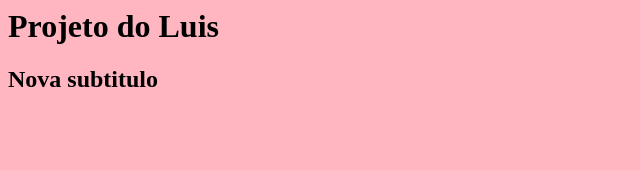
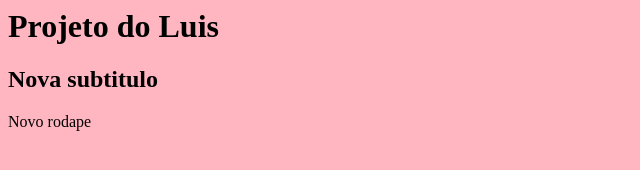
Before and after one commit to LuisFernando93/git-curso, a plain HTML site: page index.html in a window 1280 px wide. Shown: the whole page, without its empty margins (0-640 px from the left). Drawn offline with Linux system fonts and the light colour scheme.

Commit message:
adicionado rodape

```diff
--- a/index.html
+++ b/index.html
@@ -7,5 +7,7 @@
         <h1>Projeto do Luis</h1>
 
         <h2>Nova subtitulo</h2>
+
+        <footer>Novo rodape</footer>
     </body>
 </html>
```
